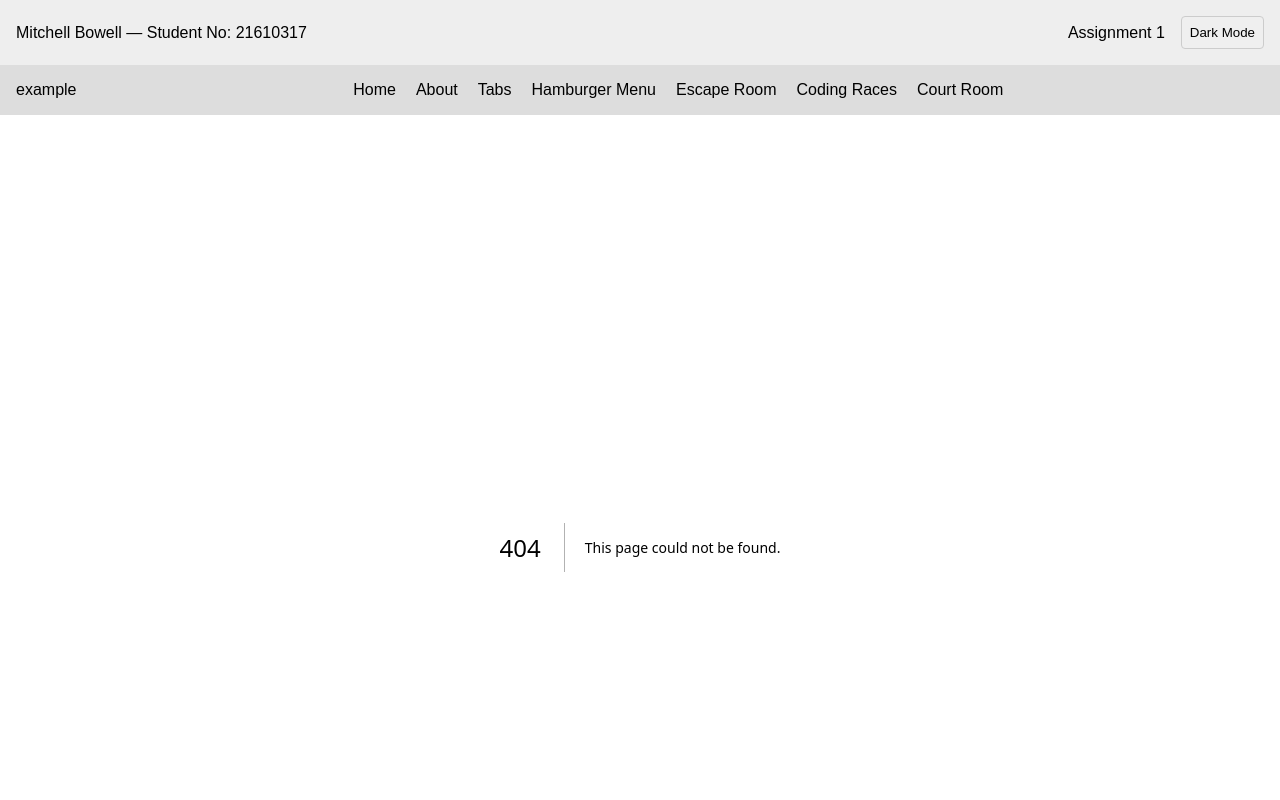
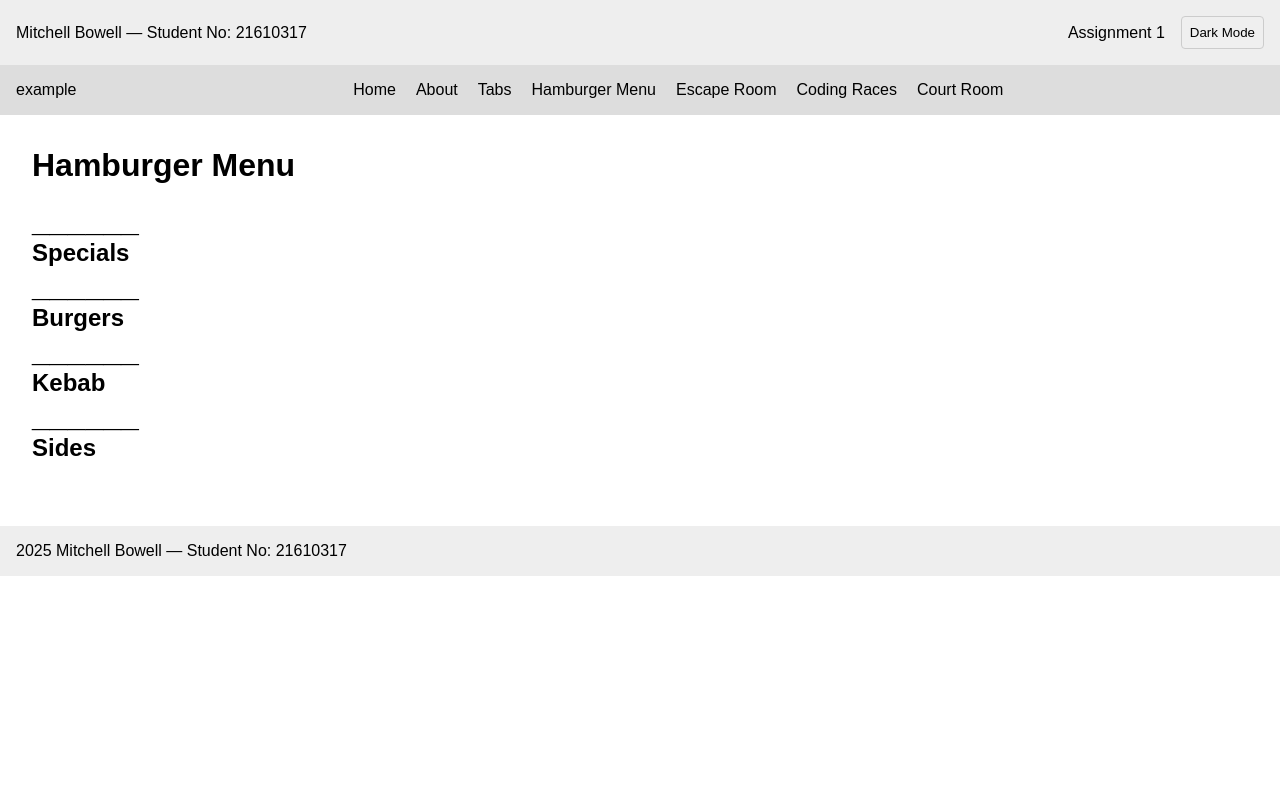
Before and after one commit to MitchBow/CWA-Assignment-1, a Next.js app: page /Hamburger_Menu in a window 1280 px wide. Before the commit this address had no page. Shown: the top 800 px of the page. Built offline with nearby package versions, Linux system fonts and the light colour scheme.

Commit message:
start of simple menu

```diff
--- /dev/null
+++ b/app/Hamburger_Menu/page.tsx
@@ -0,0 +1,41 @@
+export default function HamburgerMenuPage() {
+  return (
+    <div>
+      <h1>Hamburger Menu</h1>
+      <br></br>
+      {/*specials*/}
+      <h1>______</h1>
+      <h2>Specials</h2>
+      <body>
+        hello burger <br></br>
+        hello wrap  <br></br>
+      </body>
+
+    {/*Burgers*/}
+    <h1>______</h1>
+    <h2>Burgers</h2>
+    <body>
+      hello burger <br></br>
+      hello wrap  <br></br>
+    </body>
+
+    {/*Kebab*/}
+    <h1>______</h1>
+    <h2>Kebab</h2>
+    <body>
+      hello burger <br></br>
+      hello wrap  <br></br>
+    </body>
+
+    {/*Sides*/}
+    <h1>______</h1>
+    <h2>Sides</h2>
+    <body>
+      hello burger <br></br>
+      hello wrap  <br></br>
+    </body>
+    </div>
+
+
+  );
+}
--- a/app/layout.tsx
+++ b/app/layout.tsx
@@ -39,7 +39,7 @@ export default function RootLayout({ children }: { children: React.ReactNode })
             <a href="/" style={{ margin: '0 10px' }}>Home</a>
             <a href="/about" style={{ margin: '0 10px' }}>About</a>
             <a href="/tabs" style={{ margin: '0 10px' }}>Tabs</a>
-            <a href="/Hamburger Menu" style={{ margin: '0 10px' }}>Hamburger Menu</a>
+            <a href="/Hamburger_Menu" style={{ margin: '0 10px' }}>Hamburger Menu</a>
             <a href="/escape-room" style={{ margin: '0 10px' }}>Escape Room</a>
             <a href="/coding-races" style={{ margin: '0 10px' }}>Coding Races</a>
             <a href="/court-room" style={{ margin: '0 10px' }}>Court Room</a>
```
Also changed, not shown: app/Hamburger Menu/page.tsx (deleted).
